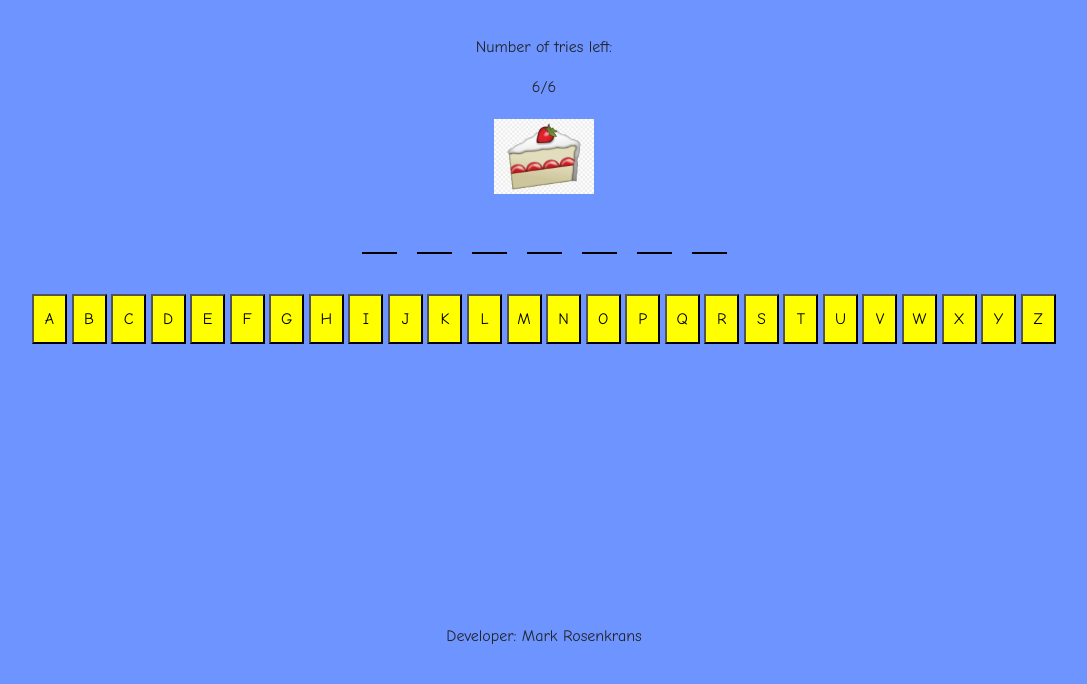
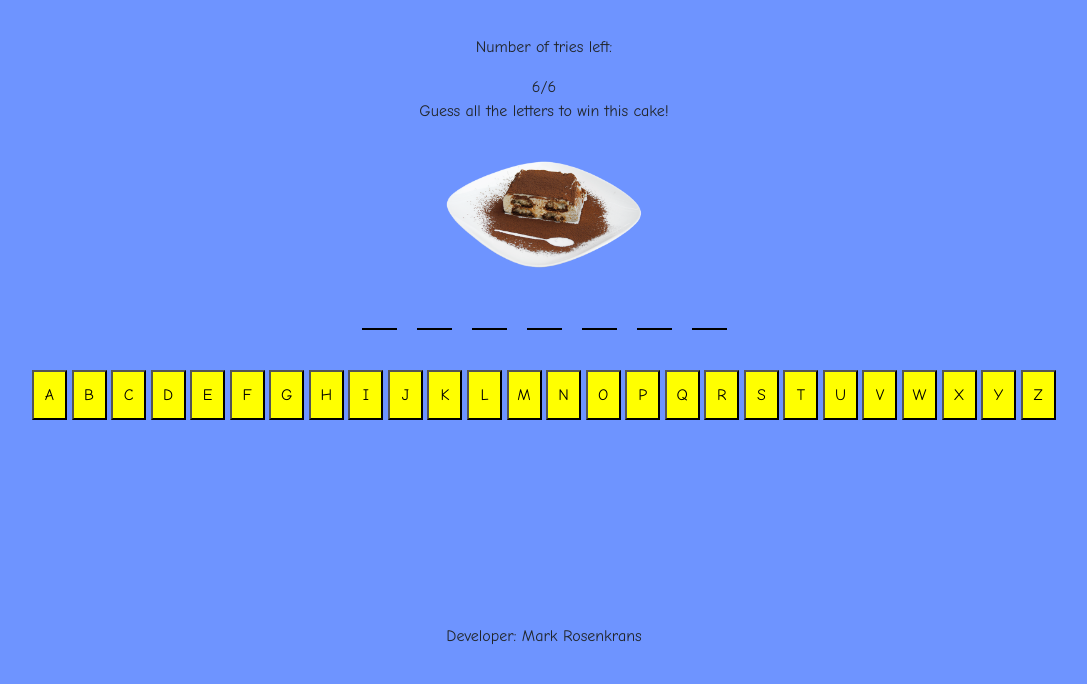
Before and after one commit to rosenkrans/Hangman-Game, a plain HTML site: page index.html in a window 1280 px wide. Shown: the part 76-760 px from the top of the page, without its empty margins (96-1183 px from the left). Drawn offline with nearby package versions, Linux system fonts and the light colour scheme.

Commit message:
updated dessert image and win page

```diff
--- a/index.html
+++ b/index.html
@@ -34,8 +34,12 @@
             <span class="remain">6</span>/<span class="max">6</span>
         </div>
 
-        <!-- <div id="cake"> -->
-            <img id="cake" src="Images/strawberry-cake.png">
+        <div>
+            <p>Guess all the letters to win this cake!</p>
+        </div>
+
+        <!-- <div id="cake-div"> -->
+            <img id="cake" src="Images/dessert.png">
         <!-- </div> -->
 
         <div id="letters">
@@ -51,6 +55,7 @@
     <div class='win-screen hidden'>
         <p>You chose all the correct letters! YOU WIN!</p>
         <img src="Images/animalsmile1.jpg">
+        <p>...the cake is a lie.</p>
         <p>Want to play again? Click the Clear button.</p>
 
             <button type="button" class="btn btn-warning">CLEAR</button>
--- a/style.css
+++ b/style.css
@@ -44,10 +44,14 @@ h1{
     padding-top: 30px;
 }
 
+/* .cake-div{
+    border: 5px solid black;
+} */
+
 #cake{
     /* position: relative; */
     /* align-self: center; */
-    width: 100px;
+    width: 200px;
     /* height: 100px; */
     opacity: 1;
     padding-top: 20px;
```
